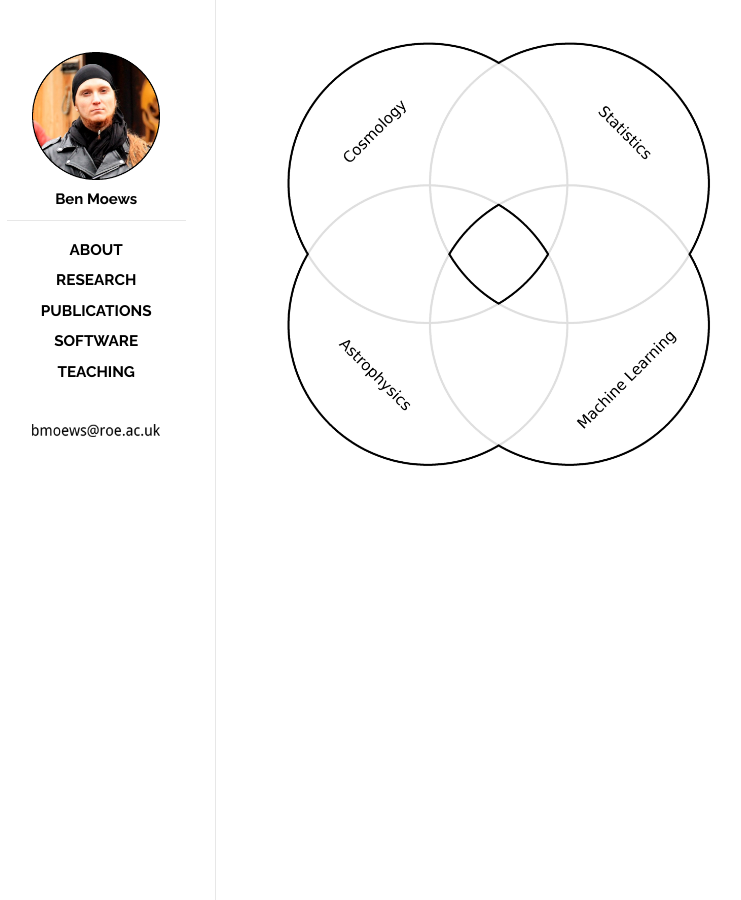
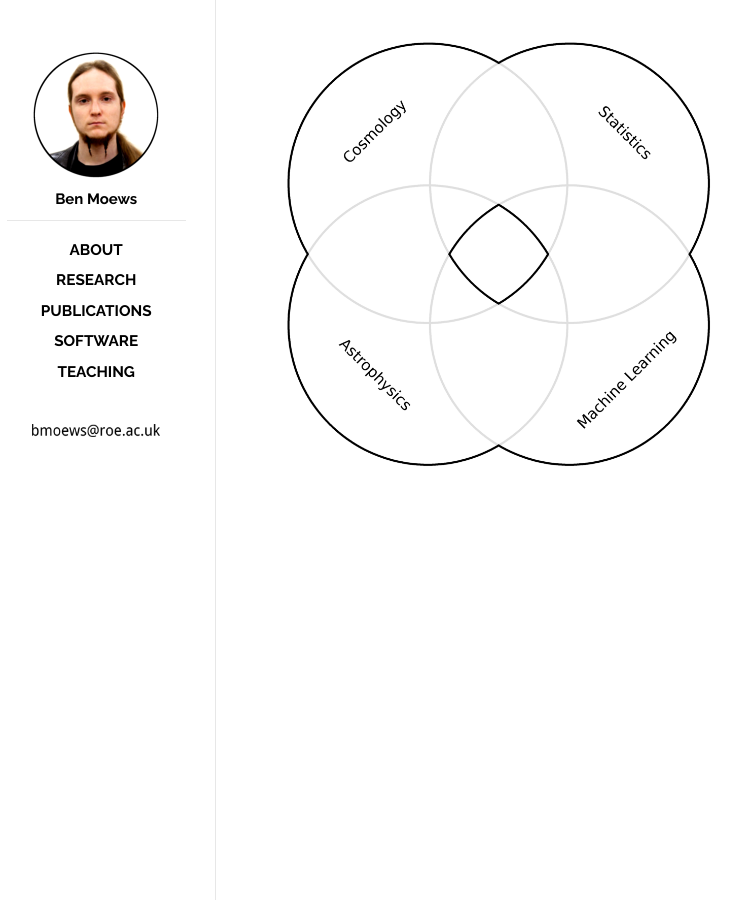
Before and after one commit to moews/moews.github.io, a Jekyll site: the page built from index.html, in a window 1280 px wide. Shown: the whole page, without its empty margins (143-884 px from the left). Built offline with Jekyll 4.4.1, drawn with Linux system fonts in a browser that asks for light colours.

Commit message:
Update default.html

```diff
--- a/_layouts/default.html
+++ b/_layouts/default.html
@@ -23,7 +23,7 @@
     <div class="site">
       <div class="sidebar" id="sidebar">
         <div class="header">
-          <h1 class="title"><a href="/"><img id="logo" src="/images/avatar_image.png"></a></h1>
+          <h1 class="title"><a href="/"><img id="logo" src="/images/avatar_framed.png"></a></h1>
           <span class="tagline">Ben Moews</span>
         </div>
         <div class="posts">
```
